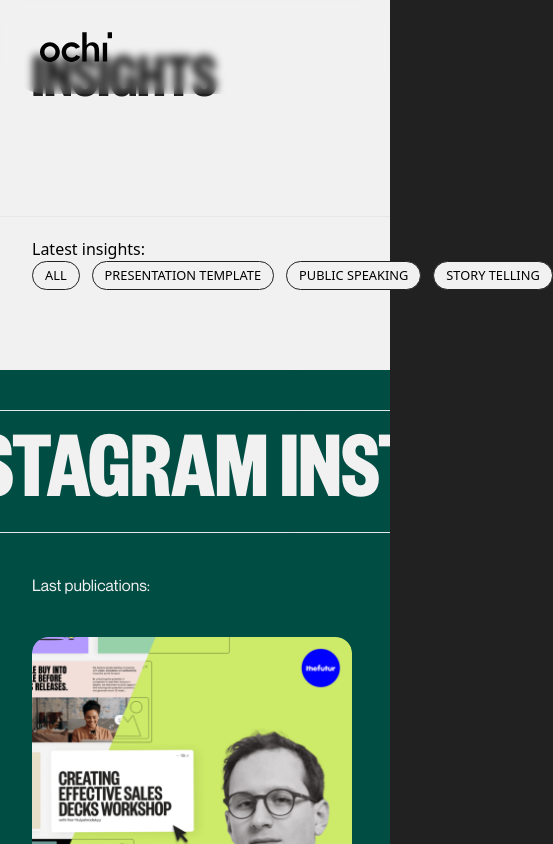
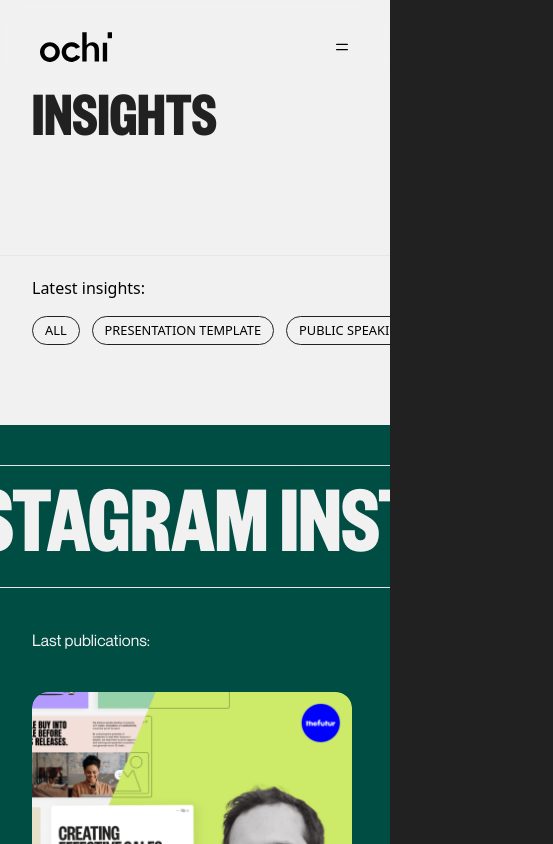
Before and after one commit to HarnoorAulakh1/Type-Ochi, a React (Vite) app: page /insights in a window 390 px wide. Shown: the top 844 px of the page, 553 px wide, since content can reach past the window. Built offline with nearby package versions, Linux system fonts and the light colour scheme.

Commit message:
responsiveness added

```diff
--- a/src/components/Applayout.tsx
+++ b/src/components/Applayout.tsx
@@ -1,13 +1,25 @@
 import { Outlet } from "react-router";
 import Navbar from "./navbar/Navbar";
 import { motion } from "framer-motion";
-import { useEffect } from "react";
+import { useEffect, useState } from "react";
 import { useAnimation } from "framer-motion";
+import { RxCross2 } from "react-icons/rx";
+import { NavLink } from "react-router-dom";
+import { Links } from "./approach";
+
+const data = [
+  { text: "services", link: "/services" },
+  { text: "our work", link: "/work" },
+  { text: "about us", link: "/about" },
+  { text: "insights", link: "/insights/all" },
+];
 
 function Applayout() {
-  const initial = { y: "10rem", scale: 0.7, borderRadius: "5rem" };
-  const animate = { y: [0, 0], scale: [0.7, 1], borderRadius: ["5rem", "0"] };
+  const initial = { y: "10rem", scale: 0.7, borderRadius: "2rem" };
+  const animate = { y: [0, 0], scale: [0.7, 1], borderRadius: ["2rem", "0"] };
   const controls = useAnimation();
+  const [open, setx] = useState<boolean>(false);
+  console.log(open);
   useEffect(() => {
     controls.start({ y: 0 });
     setTimeout(() => {
@@ -16,14 +28,147 @@
   }, []);
   return (
     <motion.div
-      className=" w-full h-full z-5 rounded-[2rem]"
+      className="w-full h-full z-5 bg-back"
       initial={initial}
       animate={controls}
     >
-      <Navbar />
+      <motion.div
+        animate={{ height: open ? "100%" : "0rem" }}
+        transition={{ duration: 0.5, type: "spring" }}
+        className={`fixed top-0 ease-linear overflow-hidden bg-text ${
+          open ? "h-full" : "h-[0rem]"
+        } w-full z-[99999]`}
+      >
+        <div className="flex flex-row justify-between items-center mt-5 ml-5 mr-5">
+          <svg
+            className="text-back"
+            width="72"
+            height="30"
+            viewBox="0 0 72 30"
+            fill="none"
+            xmlns="http://www.w3.org/2000/svg"
+          >
+            <path
+              d="M9.8393 10.2032C4.22951 10.3257 -0.0459221 14.7356 0.000372391 20.2752C0.0412204 25.3548 4.57808 30.3608 10.6862 29.9226C15.5145 29.5768 19.9015 25.4119 19.8525 20.0057C19.8035 14.5995 15.1904 10.0916 9.8393 10.2032ZM9.89649 25.7005C6.87101 25.7005 4.39834 23.1144 4.40924 19.9839C4.39525 19.2507 4.52792 18.522 4.79947 17.8407C5.07102 17.1594 5.47597 16.5392 5.99056 16.0164C6.50515 15.4937 7.11902 15.0789 7.79613 14.7966C8.47324 14.5142 9.19995 14.3698 9.93362 14.372C10.6673 14.3742 11.3931 14.5228 12.0686 14.8092C12.744 15.0956 13.3554 15.514 13.8668 16.0398C14.3783 16.5656 14.7796 17.1882 15.0471 17.8711C15.3146 18.554 15.4429 19.2834 15.4246 20.0166C15.4409 23.1008 12.9111 25.7059 9.88832 25.7005H9.89649Z"
+              fill="currentColor"
+            ></path>
+            <path
+              d="M62.8086 29.4855H67.1222V10.6372H62.8086V29.4855Z"
+              fill="currentColor"
+            ></path>
+            <path
+              d="M67.6816 0.172852V6.13439H71.5322C71.6738 6.13439 71.8046 6.13439 72.0006 6.11534V0.172852H67.6816Z"
+              fill="currentColor"
+            ></path>
+            <path
+              d="M31.5648 25.7016C28.5393 25.7016 26.0667 23.1156 26.0776 19.9851C26.0936 18.5291 26.6764 17.1366 27.7023 16.1029C28.7282 15.0692 30.1166 14.4757 31.573 14.4482C32.4198 14.4541 33.2537 14.6557 34.0095 15.0373C34.7654 15.4188 35.4227 15.97 35.9301 16.6477L40.0667 15.0144C38.2884 12.0853 35.0669 10.1145 31.4995 10.1989C25.8897 10.3214 21.6142 14.7313 21.6605 20.2709C21.7014 25.3505 26.2382 30.3565 32.3464 29.9183C33.9908 29.7803 35.5761 29.2408 36.9631 28.347C38.3501 27.4532 39.4963 26.2326 40.3009 24.7924L36.2542 22.9931C35.7705 23.8086 35.0851 24.486 34.2638 24.9604C33.4426 25.4347 32.5132 25.69 31.5648 25.7016Z"
+              fill="currentColor"
+            ></path>
+            <path
+              d="M52.4097 10.1387C51.2512 10.1119 50.1066 10.3947 49.0941 10.958C48.0816 11.5212 47.2379 12.3445 46.6501 13.3427V0.172852H42.293V29.4688H46.6501C46.6501 29.1721 46.6501 18.7816 46.6501 18.7816C46.6501 15.6946 47.8619 13.4352 50.8084 13.4352C54.6046 13.4352 54.6209 17.4178 54.6209 19.6962C54.6209 22.9165 54.6209 25.5189 54.6209 28.7393V29.4987H59.0271C59.0271 29.3708 59.0488 29.2728 59.0488 29.1721C59.0488 25.5108 59.0951 21.8522 59.0325 18.1909C58.9916 15.6538 58.5015 10.1387 52.4097 10.1387Z"
+              fill="currentColor"
+            ></path>
+          </svg>
+          <RxCross2
+            className="text-[2rem] text-back cursor-pointer"
+            onClick={() => setx((x) => !x)}
+          />
+        </div>
+        <hr className="h-[1px] bg-back mt-[6rem]" />
+
+
+        <div className="overflow-y-auto h-[80%]">
+          <div className="flex flex-col gap-1 w-max sticky left-5 mt-[2rem]">
+            {data.map((item, index) => (
+              <Wrap
+                text={item.text}
+                setx={setx}
+                open={open}
+                link={item.link}
+                delay={index * 0.2}
+              />
+            ))}
+          </div>
+          <div className="flex flex-col gap-6 text-back ml-5 mt-[4rem]">
+            <div className="flex flex-col gap-5">
+              <p>S:</p>
+              <div className="flex flex-col gap-2 w-max">
+                <Links name="facebook" />
+                <Links name="Behance" />
+                <Links name="Instagram" />
+                <Links name="Linkedin" />
+              </div>
+            </div>
+            <div className="flex flex-col gap-5">
+              <p>L:</p>
+              <div className="flex flex-col gap-2">
+                <Links name="202-1965 W 4th Ave" />
+                <Links name="Vancouver, Canada" />
+                <br />
+                <Links name="30 Chukarina St" />
+                <Links name="Lviv, Ukraine" />
+              </div>
+            </div>
+            <div className="flex flex-col gap-5">
+              <p>E:</p>
+              <div className="flex flex-col gap-2">
+                <Links name="hello@ochi.design" />
+              </div>
+            </div>
+          </div>
+        </div>
+      </motion.div>
+      <Navbar setx={setx} />
       <Outlet />
     </motion.div>
   );
 }
 
+function Wrap({
+  text,
+  delay,
+  link,
+  open,
+  setx,
+}: {
+  text: string;
+  delay: number;
+  link: string;
+  open: boolean;
+  setx: React.Dispatch<React.SetStateAction<boolean>>;
+}) {
+  const control = useAnimation();
+  useEffect(() => {
+    if (open) {
+      control.start({ scale: "100%" });
+    } else {
+      setTimeout(() => {
+        control.start({ scale: 0 });
+      }, delay + 500);
+    }
+  }, [open, control]);
+  return (
+    <motion.div className="w-max h-full">
+      <NavLink
+        to={link}
+        onClick={() => setx(false)}
+        className={(x) => {
+          return `${
+            x.isActive ? "underline text-[#cdea68]" : "text-white"
+          } w-max text-[4rem] font-fond font-bold uppercase`;
+        }}
+      >
+        <motion.p
+          initial={{ scale: 0 }}
+          animate={control}
+          transition={{ duration: delay }}
+          className="leading-none"
+        >
+          {text}
+        </motion.p>
+      </NavLink>
+    </motion.div>
+  );
+}
+
 export default Applayout;
--- a/src/components/Home.tsx
+++ b/src/components/Home.tsx
@@ -26,7 +26,7 @@
   }, []);
 
   return (
-    <div className="w-full h-max bg-back overflow-hidden">
+    <div className="w-full rounded-[2rem] h-max bg-back overflow-hidden">
       <Landing y={y2} />
       {!loading && (
         <>
--- a/src/components/insights.tsx
+++ b/src/components/insights.tsx
@@ -3,6 +3,7 @@
 import { useEffect, useState } from "react";
 import Card1 from "./work/card1.tsx";
 import Footer from "./footer.tsx";
+import Loading from "../framer-motion/loading.tsx";
 
 const data = [
   { img: "/in1.png", text: "Sales calls?Oh no" },
@@ -15,14 +16,15 @@
 
 function Insights() {
   return (
-    <div className="bg-back h-max w-[full] relative pt-[1px]">
-      <div className="uppercase font-fond pl-8 text-text text-[4rem] md:text-[7rem] font-bold mt-[10%]">
+    <div className="bg-back h-max w-full relative pt-[1px]">
+        <Loading text="insights"/>
+      <div className="uppercase font-fond pl-8 text-text text-[4rem] md:text-[7rem] font-bold mt-[20%]">
         Insights
       </div>
       <hr className="border-t-[.5px] h-[1px] bg-text mt-[5rem]" />
       <div className="w-full pl-8 flex flex-col md:flex-row justify-between mt-5">
         <p className="font-light">Latest insights:</p>
-        <div className="flex flex-row gap-3 mr-[10rem] overflow-auto w-max">
+        <div className="flex flex-row gap-3 mr-[10rem] w-full overflow-auto mt-4">
           <Button name="All" to="all" />
           <Button name="Presentation Template" to="presentation" />
           <Button name="public Speaking" to="public" />
--- a/src/components/landing/landing.tsx
+++ b/src/components/landing/landing.tsx
@@ -53,7 +53,7 @@
         <h1>PRESENTATIONS</h1>
       </motion.div>
       {loading && (
-        <p className="text-[50px] font-fond font-bold text-text absolute bottom-4 left-10">
+        <p className="text-[5rem] font-fond uppercase font-bold text-text absolute bottom-4 left-10">
           Loading....
         </p>
       )}
--- a/src/components/navbar/Navbar.tsx
+++ b/src/components/navbar/Navbar.tsx
@@ -1,4 +1,5 @@
 import { useEffect, useState } from "react";
+import { HiOutlineMenuAlt4 } from "react-icons/hi";
 import Link from "./Link";
 import {
   motion,
@@ -7,7 +8,13 @@
   useScroll,
 } from "framer-motion";
 
-function Navbar() {
+function Navbar({
+  setx,
+}: {
+  setx: React.Dispatch<
+    React.SetStateAction<boolean>
+  >;
+}) {
   const controls = useAnimation();
   const [state, set] = useState(true);
   const [state1, set1] = useState(true);
@@ -70,13 +77,23 @@
         transition={{ duration: 1, type: "spring" }}
       >
         <div className="flex flex-row grow  gap-[2rem]">
-          <Link name="Services" link="/services"/>
-          <Link name="Our Work" link="/work"/>
-          <Link name="About us" link="/about"/>
-          <Link name="Insights" link="/insights/all"/>
+          <Link name="Services" link="/services" />
+          <Link name="Our Work" link="/work" />
+          <Link name="About us" link="/about" />
+          <Link name="Insights" link="/insights/all" />
         </div>
-        <Link name="Contact" link=""/>
+        <Link name="Contact" link="" />
       </motion.nav>
+      <div
+        className="md:hidden"
+        onClick={() =>
+          setx((x) => {
+            return !x;
+          })
+        }
+      >
+        <HiOutlineMenuAlt4 />
+      </div>
     </motion.div>
   );
 }
--- a/src/components/work/card1.tsx
+++ b/src/components/work/card1.tsx
@@ -5,7 +5,7 @@
       <div className="h-[20rem] w-[20rem] overflow-hidden rounded-[1rem]">
         {" "}
         <img
-          className="h-[20rem] w-[20rem] hover:scale-[110%] transition duration-[5] ease-linear rounded-[1rem]"
+          className="h-[20rem] w-[20rem] hover:scale-[110%] transition duration-150 ease-linear rounded-[1rem]"
           src={img}
           alt=""
         />
--- a/src/framer-motion/loading.tsx
+++ b/src/framer-motion/loading.tsx
@@ -15,7 +15,7 @@
   }, []);
   return (
     <motion.div
-      className="fixed top-0 z-[99999] bg-text h-[50rem] w-full overflow-hidden"
+      className="fixed top-0 z-[99999] bg-text h-full w-full overflow-hidden font-fond"
       // animate={{
       //   height: ["0", "100%", "100%", "0"],
       //   bottom: ["0", "0", "0", "100%"],
@@ -35,7 +35,7 @@
         }}
       >
         <motion.p
-          className="text-[4rem] font-['Neue_Montreal'] uppercase"
+          className="text-[6rem] uppercase"
           initial={{ y: "0%" }}
           animate={{ y: ["0", "0", ".6"] }}
           transition={{ duration: 1, stiffness: 120, times: [0.1, 0.3] }}
```
Lines whose indentation alone changed are shown as unchanged.
